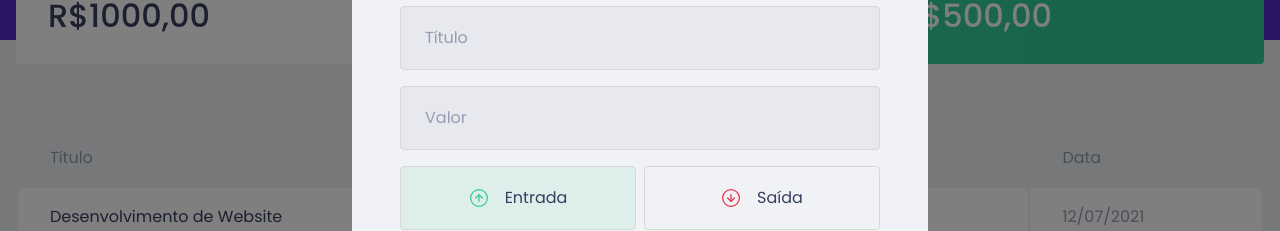
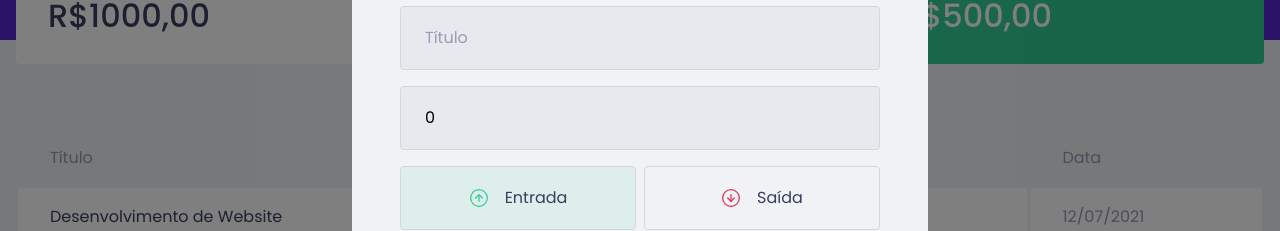
Before and after one commit to deverebor/Rocketseat-Ignite, a React (Create React App) app in the folder ReactJS/Módulo 2/dtmoney/: page / in a window 1280 px wide. Both pictures are taken after a click on the button "Nova Transação". Shown: the part 232-463 px from the top of the page. Built offline with nearby package versions, Linux system fonts and the light colour scheme; no server answers; what miragejs would draw is missing.

Commit message:
17 - Salvando dados do form
Salvado os dados do formulário em estados para integração com a api.

```diff
--- a/ReactJS/Módulo 2/dtmoney/src/components/NewTransactionModal/index.tsx
+++ b/ReactJS/Módulo 2/dtmoney/src/components/NewTransactionModal/index.tsx
@@ -1,23 +1,35 @@
 import Modal from "react-modal";
+import { FormEvent, useState } from "react";
 
 import incomeIgm from '../../assets/income.svg'
 import outcomeImg from '../../assets/outcome.svg'
 import closeImg from "../../assets/close.svg";
 
 import { Container, TransactionTypeContainer, RadioBox } from "./styles";
-import { useState } from "react";
+
 
 interface NewTransactionModalProps {
   isOpen: boolean;
   onRequestClose: () => void;
 }
 
-export function NewTransactionModal({
-  isOpen,
-  onRequestClose,
-}: NewTransactionModalProps) {
+export function NewTransactionModal({isOpen, onRequestClose}: NewTransactionModalProps) {
 
+  const [title, setTitle] = useState('')
+  const [value, setValue] = useState(0)
+  const [category, setCategory] = useState('')
   const [type, setType] = useState('deposit')
+
+  function handleCreateNewTransaction(event: FormEvent){
+    event.preventDefault()
+
+    console.log({
+      title,
+      value,
+      category,
+      type,
+    })
+  }
 
   return (
     <Modal
@@ -34,16 +46,20 @@
         <img src={closeImg} alt="Fechar Modal" />
       </button>
 
-      <Container>
+      <Container onSubmit={handleCreateNewTransaction}>
         <h2>Cadastrar informação</h2>
 
         <input
           placeholder="Título"
+          value={title}
+          onChange={event => setTitle(event.target.value)}
         />
 
         <input
           type="number"
           placeholder="Valor"
+          value={value}
+          onChange={event => setValue(Number(event.target.value))}
         />
 
         <TransactionTypeContainer>
@@ -70,6 +86,8 @@
 
         <input
          placeholder="Categoria"
+         value={category}
+         onChange={event => setCategory(event.target.value)}
         />
 
         <button type="submit">
```
Also changed, not shown: 1 other file (tests, documents, lock files or other folders).
